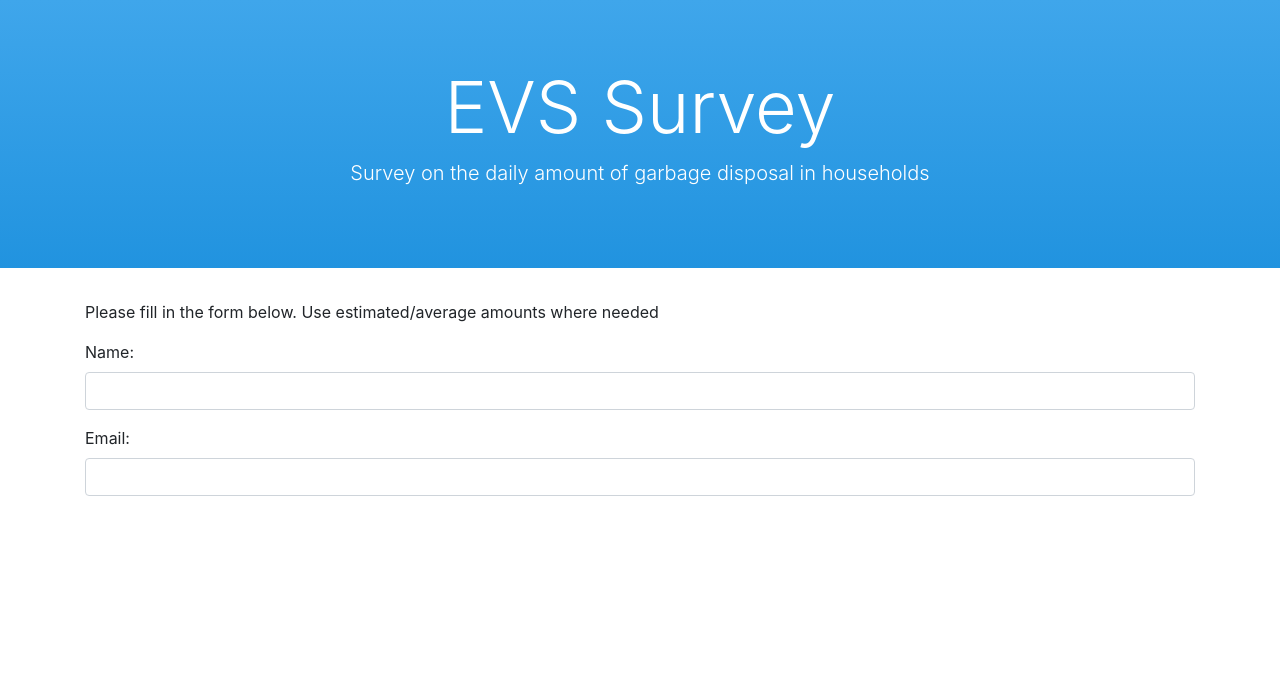
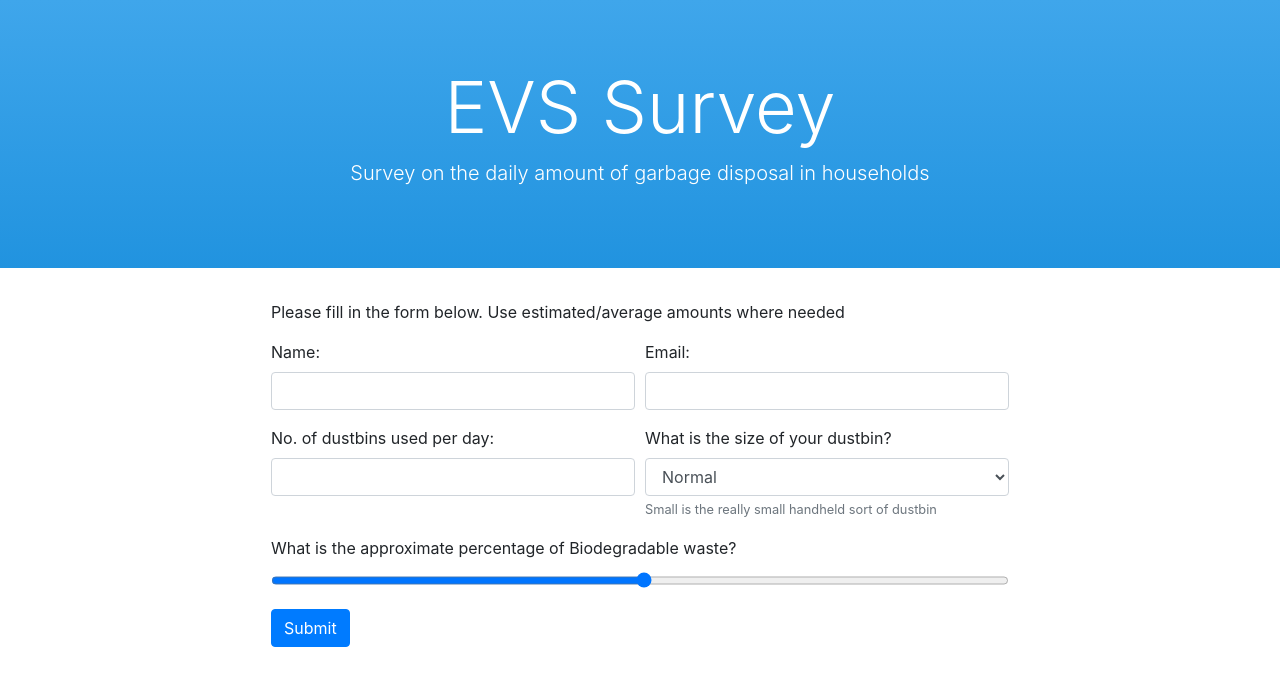
Before and after one commit to neelansh15/EVS-Mini-Project-Survey, a PHP site: page / in a window 1280 px wide. Shown: the top 686 px of the page. Run offline with PHP 8.4, Linux system fonts and the light colour scheme.

Commit message:
Added more form controls

```diff
--- a/index.php
+++ b/index.php
@@ -12,18 +12,47 @@
         <p class="lead">Survey on the daily amount of garbage disposal in households</p>
     </div>
 
-    <div class="container">
+    <div class="container" style="width: 60%">
         <p>Please fill in the form below. Use estimated/average amounts where needed</p>
         <form action="" method="POST">
-            <div class="form-group">
-                <label for="name">Name:</label>
-                <input type="text" name="name" id="name" class="form-control">
+
+            <div class="form-row">
+                <div class="form-group col">
+                    <label for="name">Name:</label>
+                    <input type="text" name="name" id="name" class="form-control">
+                </div>
+
+                <div class="form-group col">
+                    <label for="email">Email:</label>
+                    <input type="email" name="email" id="email" class="form-control">
+                </div>
+            </div>
+
+            <div class="form-row">
+                <div class="form-group col">
+                    <label for="dustbin_num">No. of dustbins used per day:</label>
+                    <input type="number" name="dustbin_num" id="dustbin_num" class="form-control">
+                </div>
+
+                <div class="form-group col">
+                    <label for="dustbin_size">What is the size of your dustbin?</label>
+                    <select name="dustbin_size" id="dustbin_size" class="form-control" aria-describedby="sizeHelp">
+                        <option value="normal">Normal</option>
+                        <option value="small">Small</option>
+                        <option value="normalsmall">One Normal One Small</option>
+                    </select>
+                    <small class="form-text text-muted" id="sizeHelp">
+                        Small is the really small handheld sort of dustbin
+                    </small>
+                </div>
             </div>
 
             <div class="form-group">
-                <label for="email">Email:</label>
-                <input type="email" name="email" id="email" class="form-control">
+                <label for="percentBio">What is the approximate percentage of Biodegradable waste?</label>
+                <input type="range" name="percentBio" id="percentBio" class="slider form-control-range" min="1" max="100">
             </div>
+
+            <button type="submit" class="btn btn-primary">Submit</button>
         </form>
     </div>
 
--- a/style.css
+++ b/style.css
@@ -4,3 +4,7 @@
     color: white;
     border-radius: 0;
 }
+.slider{
+    height: 25px;
+    background-color: chartreuse;
+}
```
